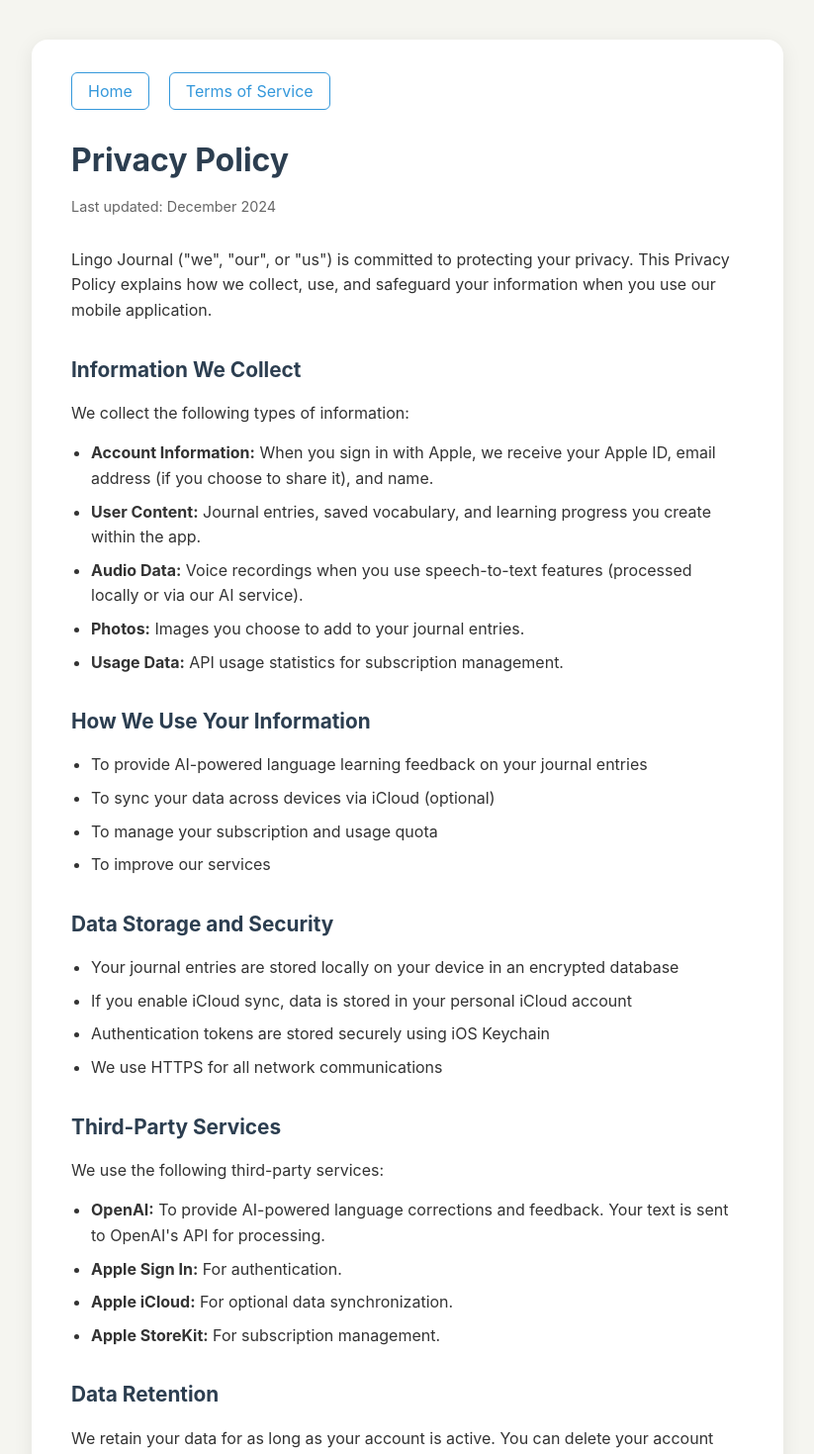
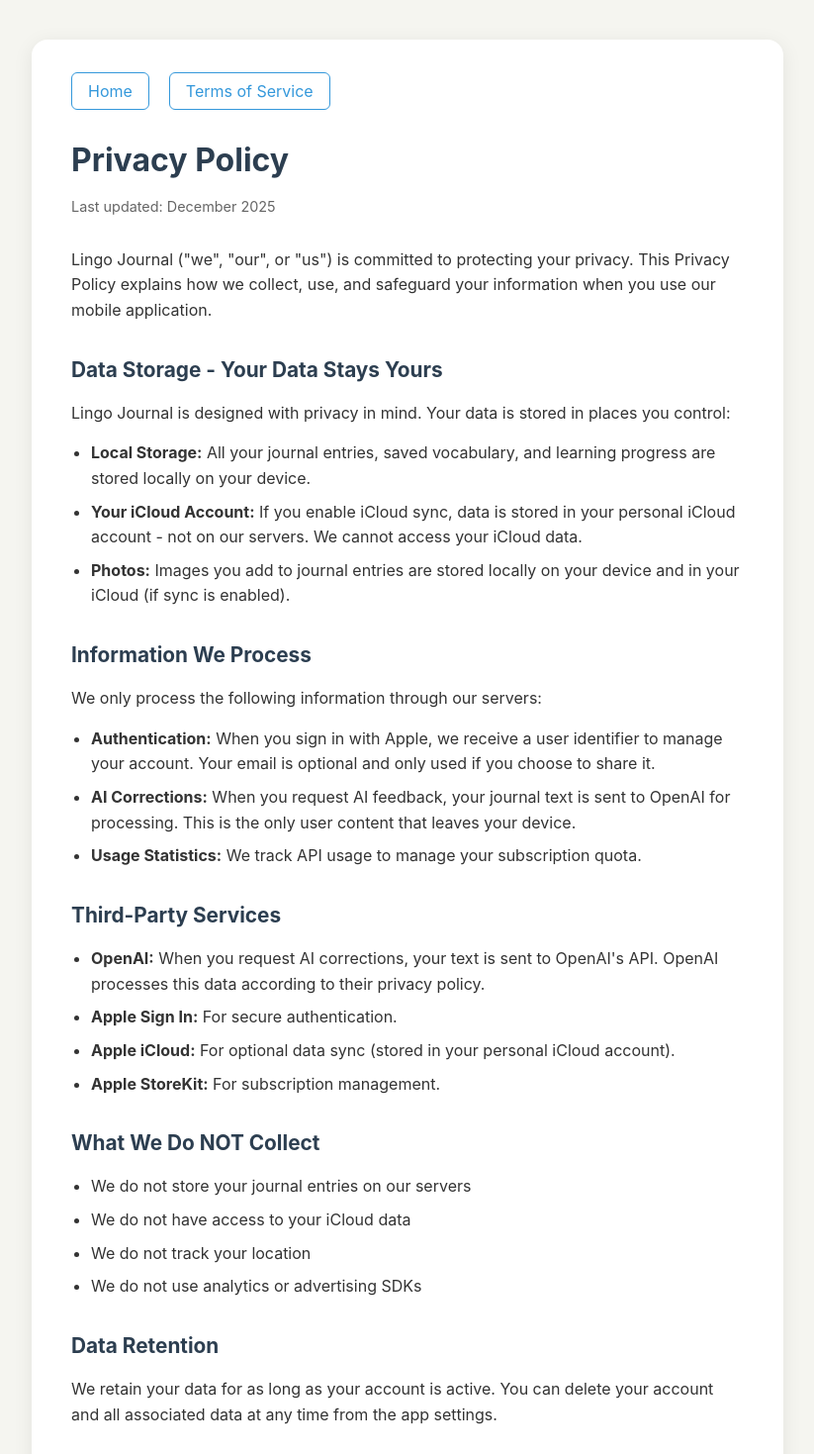
Before and after one commit to Langgeee/lingojournal-website, a Next.js app: page /privacy in a window 1280 px wide. Shown: the top 1469 px of the page at 99% size, without its empty margins (228-1051 px from the left). Built offline with nearby package versions, Linux system fonts and the light colour scheme.

Commit message:
Update privacy policy and terms - language support notice, children's privacy

```diff
--- a/app/privacy/page.js
+++ b/app/privacy/page.js
@@ -14,43 +14,40 @@
         </div>
 
         <h1>Privacy Policy</h1>
-        <p className="updated">Last updated: December 2024</p>
+        <p className="updated">Last updated: December 2025</p>
 
         <p>Lingo Journal (&quot;we&quot;, &quot;our&quot;, or &quot;us&quot;) is committed to protecting your privacy. This Privacy Policy explains how we collect, use, and safeguard your information when you use our mobile application.</p>
 
-        <h2>Information We Collect</h2>
-        <p>We collect the following types of information:</p>
+        <h2>Data Storage - Your Data Stays Yours</h2>
+        <p>Lingo Journal is designed with privacy in mind. Your data is stored in places you control:</p>
         <ul>
-          <li><strong>Account Information:</strong> When you sign in with Apple, we receive your Apple ID, email address (if you choose to share it), and name.</li>
-          <li><strong>User Content:</strong> Journal entries, saved vocabulary, and learning progress you create within the app.</li>
-          <li><strong>Audio Data:</strong> Voice recordings when you use speech-to-text features (processed locally or via our AI service).</li>
-          <li><strong>Photos:</strong> Images you choose to add to your journal entries.</li>
-          <li><strong>Usage Data:</strong> API usage statistics for subscription management.</li>
+          <li><strong>Local Storage:</strong> All your journal entries, saved vocabulary, and learning progress are stored locally on your device.</li>
+          <li><strong>Your iCloud Account:</strong> If you enable iCloud sync, data is stored in your personal iCloud account - not on our servers. We cannot access your iCloud data.</li>
+          <li><strong>Photos:</strong> Images you add to journal entries are stored locally on your device and in your iCloud (if sync is enabled).</li>
         </ul>
 
-        <h2>How We Use Your Information</h2>
+        <h2>Information We Process</h2>
+        <p>We only process the following information through our servers:</p>
         <ul>
-          <li>To provide AI-powered language learning feedback on your journal entries</li>
-          <li>To sync your data across devices via iCloud (optional)</li>
-          <li>To manage your subscription and usage quota</li>
-          <li>To improve our services</li>
-        </ul>
-
-        <h2>Data Storage and Security</h2>
-        <ul>
-          <li>Your journal entries are stored locally on your device in an encrypted database</li>
-          <li>If you enable iCloud sync, data is stored in your personal iCloud account</li>
-          <li>Authentication tokens are stored securely using iOS Keychain</li>
-          <li>We use HTTPS for all network communications</li>
+          <li><strong>Authentication:</strong> When you sign in with Apple, we receive a user identifier to manage your account. Your email is optional and only used if you choose to share it.</li>
+          <li><strong>AI Corrections:</strong> When you request AI feedback, your journal text is sent to OpenAI for processing. This is the only user content that leaves your device.</li>
+          <li><strong>Usage Statistics:</strong> We track API usage to manage your subscription quota.</li>
         </ul>
 
         <h2>Third-Party Services</h2>
-        <p>We use the following third-party services:</p>
         <ul>
-          <li><strong>OpenAI:</strong> To provide AI-powered language corrections and feedback. Your text is sent to OpenAI&apos;s API for processing.</li>
-          <li><strong>Apple Sign In:</strong> For authentication.</li>
-          <li><strong>Apple iCloud:</strong> For optional data synchronization.</li>
+          <li><strong>OpenAI:</strong> When you request AI corrections, your text is sent to OpenAI&apos;s API. OpenAI processes this data according to their privacy policy.</li>
+          <li><strong>Apple Sign In:</strong> For secure authentication.</li>
+          <li><strong>Apple iCloud:</strong> For optional data sync (stored in your personal iCloud account).</li>
           <li><strong>Apple StoreKit:</strong> For subscription management.</li>
+        </ul>
+
+        <h2>What We Do NOT Collect</h2>
+        <ul>
+          <li>We do not store your journal entries on our servers</li>
+          <li>We do not have access to your iCloud data</li>
+          <li>We do not track your location</li>
+          <li>We do not use analytics or advertising SDKs</li>
         </ul>
 
         <h2>Data Retention</h2>
@@ -66,14 +63,14 @@
         </ul>
 
         <h2>Children&apos;s Privacy</h2>
-        <p>Our app is not intended for children under 13. We do not knowingly collect personal information from children under 13.</p>
+        <p>Our app is an educational tool suitable for all ages. Since user data is stored locally on the device and in the user&apos;s personal iCloud account, we do not directly collect personal information from children. Parents should supervise their children&apos;s use of the app.</p>
 
         <h2>Changes to This Policy</h2>
         <p>We may update this Privacy Policy from time to time. We will notify you of any changes by posting the new Privacy Policy on this page.</p>
 
         <h2>Contact Us</h2>
         <p>If you have any questions about this Privacy Policy, please contact us at:</p>
-        <p>Email: <a href="mailto:support@lingojournal.app">support@lingojournal.app</a></p>
+        <p>Email: <a href="mailto:langlangdev@gmail.com">langlangdev@gmail.com</a></p>
       </div>
     </div>
   )
```
Also changed, not shown: app/page.js (+14 -3 lines), app/terms/page.js (+4 -3 lines).
